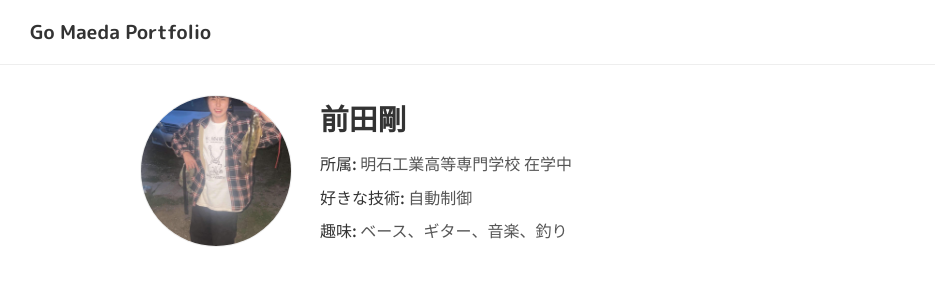
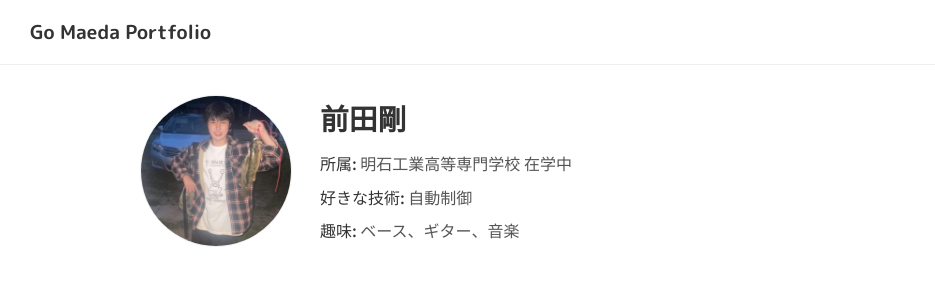
Before and after one commit to Go-Maeda-git/Go-Maeda-git.github.io, a plain HTML site: page index.html in a window 1280 px wide. Shown: the top 297 px of the page, 0-935 px from the left. Drawn offline with Linux system fonts and the light colour scheme.

Commit message:
Update index.html

```diff
--- a/index.html
+++ b/index.html
@@ -97,7 +97,8 @@
             border: 1px solid var(--border-color);
             display: block;
             object-fit: cover;
-            object-position: center;
+            /* 垂直方向の位置を調整 (例: 上から30%の位置) */
+            object-position: center 30%;
         }
 
         .profile-details {
@@ -463,14 +464,13 @@
     <main>
         <section class="profile">
             <div class="profile-image-container">
-                <!-- ここに実際の画像ファイルパスを指定してください -->
                 <img src="go-maeda-fishing.jpg" alt="前田剛のアイコン" class="profile-image">
             </div>
             <div class="profile-details">
                 <h1>前田剛</h1>
                 <p><strong>所属:</strong> 明石工業高等専門学校 在学中</p>
                 <p><strong>好きな技術:</strong> 自動制御</p>
-                <p><strong>趣味:</strong> ベース、ギター、音楽、釣り</p>
+                <p><strong>趣味:</strong> ベース、ギター、音楽</p>
             </div>
             <div class="profile-links">
                 <a href="https://github.com/Go-Maeda-git" target="_blank" rel="noopener noreferrer" class="link-card github">
```
